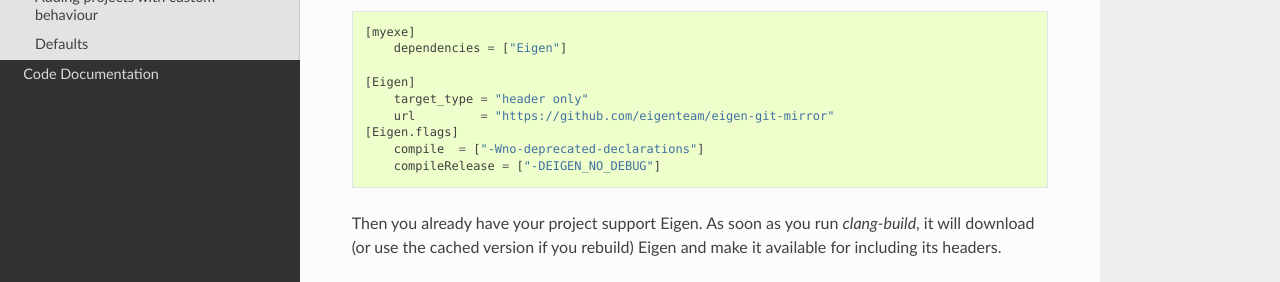
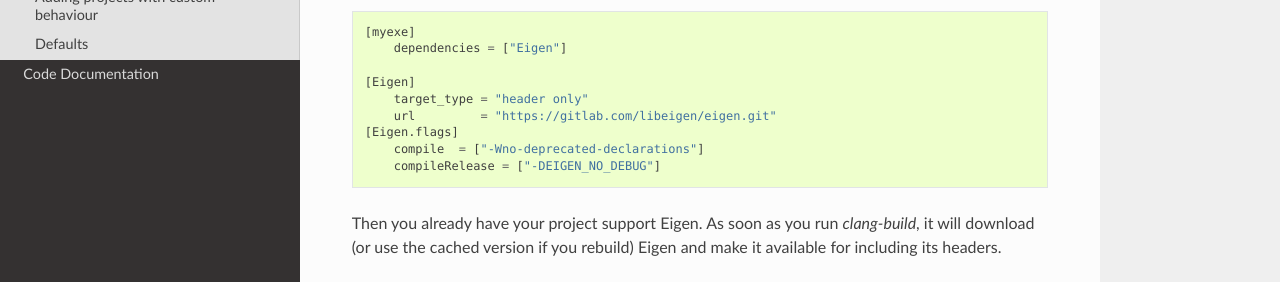
Before and after one commit to Trick-17/clang-build, a Sphinx documentation site: the page built from docs/user_guide/multiple_targets.rst, in a window 1280 px wide and 900 px high, scrolled down 1122 px. Shown: the part 451-733 px from the top of the window. Built offline with Sphinx 7.4.7 and the Read the Docs theme 2.0.0, drawn with Linux system fonts in a browser that asks for light colours; some of the changed lines change nothing that is shown.

Commit message:
Tests: updated Eigen git url. The GitHub mirror has been deprecated.

```diff
--- a/docs/user_guide/multiple_targets.rst
+++ b/docs/user_guide/multiple_targets.rst
@@ -78,7 +78,7 @@ and this is your toml file:
 
     [Eigen]
         target_type = "header only"
-        url         = "https://github.com/eigenteam/eigen-git-mirror"
+        url         = "https://gitlab.com/libeigen/eigen.git"
     [Eigen.flags]
         compile  = ["-Wno-deprecated-declarations"]
         compileRelease = ["-DEIGEN_NO_DEBUG"]
```
Also changed, not shown: 1 other file.
